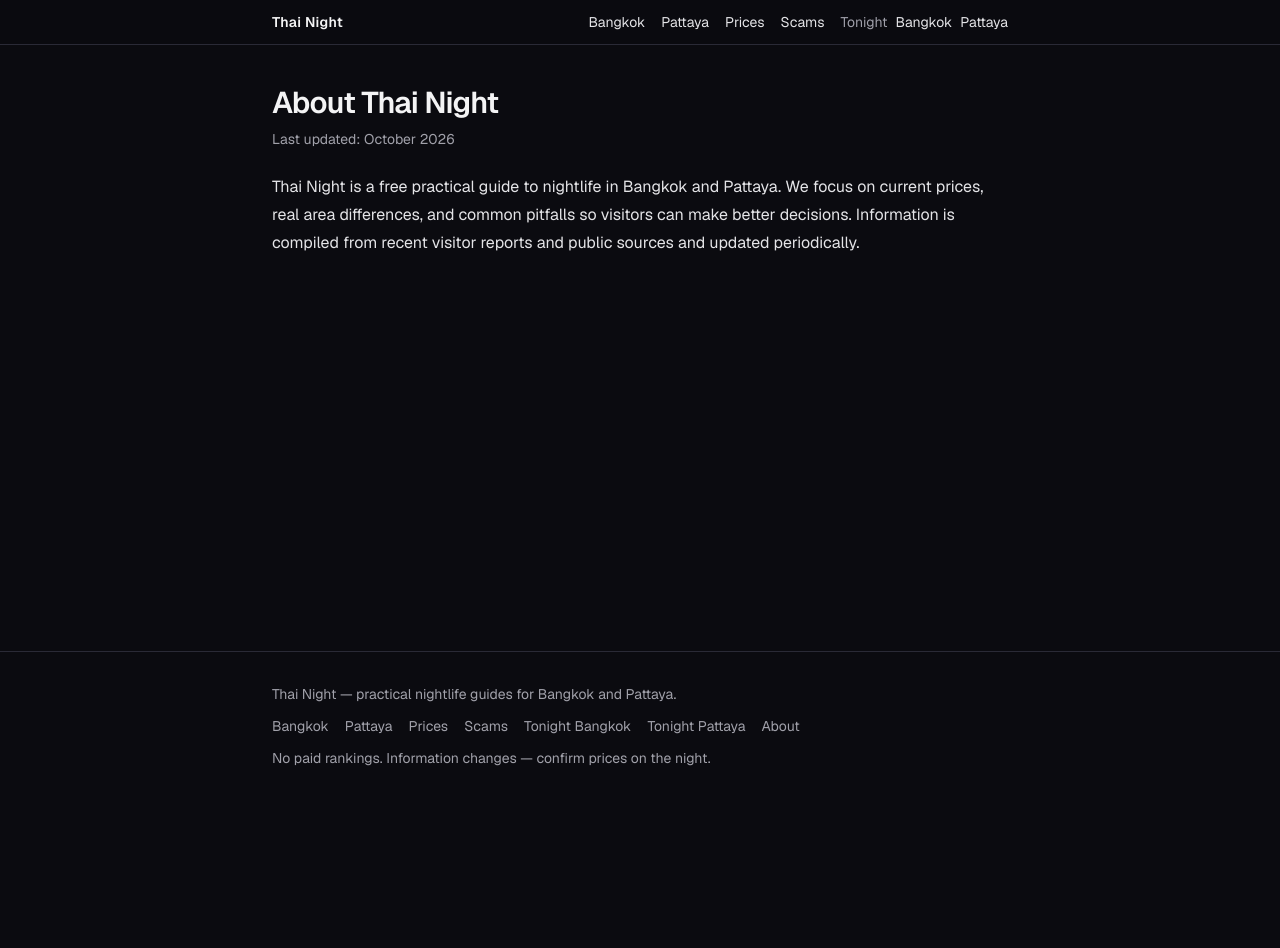
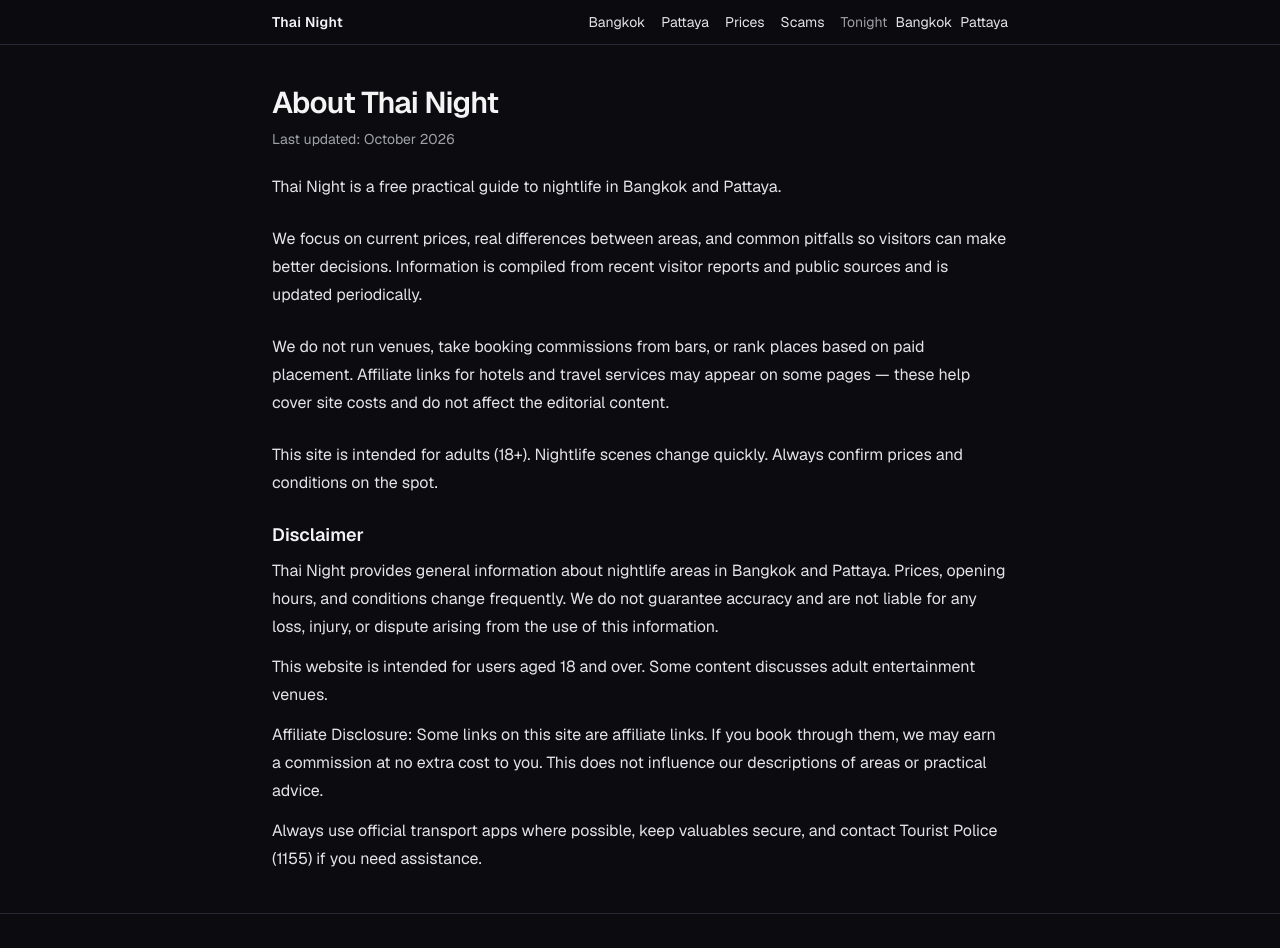
Before and after one commit to ouyowu/thainight-co, a Next.js app: page /about in a window 1280 px wide. Shown: the top 948 px of the page. Before the commit the page ends 800 px from the top, so only its background shows below. Built offline with nearby package versions, Linux system fonts and the light colour scheme.

Commit message:
Add exact About, Disclaimer, and footer legal copy

```diff
--- a/app/about/page.tsx
+++ b/app/about/page.tsx
@@ -1,3 +1,4 @@
+import { DisclaimerCopy } from "@/components/DisclaimerCopy";
 import { PageShell } from "@/components/PageShell";
 import { pageMeta } from "@/lib/seo";
 
@@ -10,12 +11,22 @@ export const metadata = pageMeta(
 export default function AboutPage() {
   return (
     <PageShell title="About Thai Night">
+      <p>Thai Night is a free practical guide to nightlife in Bangkok and Pattaya.</p>
       <p>
-        Thai Night is a free practical guide to nightlife in Bangkok and Pattaya. We focus on
-        current prices, real area differences, and common pitfalls so visitors can make better
-        decisions. Information is compiled from recent visitor reports and public sources and
-        updated periodically.
+        We focus on current prices, real differences between areas, and common pitfalls so visitors
+        can make better decisions. Information is compiled from recent visitor reports and public
+        sources and is updated periodically.
       </p>
+      <p>
+        We do not run venues, take booking commissions from bars, or rank places based on paid
+        placement. Affiliate links for hotels and travel services may appear on some pages — these
+        help cover site costs and do not affect the editorial content.
+      </p>
+      <p>
+        This site is intended for adults (18+). Nightlife scenes change quickly. Always confirm
+        prices and conditions on the spot.
+      </p>
+      <DisclaimerCopy />
     </PageShell>
   );
 }
--- /dev/null
+++ b/app/disclaimer/page.tsx
@@ -0,0 +1,17 @@
+import { DisclaimerCopy } from "@/components/DisclaimerCopy";
+import { PageShell } from "@/components/PageShell";
+import { pageMeta } from "@/lib/seo";
+
+export const metadata = pageMeta(
+  "Disclaimer",
+  "Thai Night provides general information about nightlife areas in Bangkok and Pattaya. Prices, opening hours, and conditions change frequently.",
+  "/disclaimer/",
+);
+
+export default function DisclaimerPage() {
+  return (
+    <PageShell title="Disclaimer" showUpdated={false}>
+      <DisclaimerCopy heading="none" />
+    </PageShell>
+  );
+}
--- /dev/null
+++ b/components/DisclaimerCopy.tsx
@@ -0,0 +1,31 @@
+type DisclaimerCopyProps = {
+  heading?: "h1" | "h2" | "none";
+};
+
+export function DisclaimerCopy({ heading = "h2" }: DisclaimerCopyProps) {
+  return (
+    <section>
+      {heading === "h2" ? (
+        <h2 className="text-lg font-semibold text-foreground">Disclaimer</h2>
+      ) : null}
+      <p className={heading === "h2" ? "mt-2" : undefined}>
+        Thai Night provides general information about nightlife areas in Bangkok and Pattaya.
+        Prices, opening hours, and conditions change frequently. We do not guarantee accuracy and
+        are not liable for any loss, injury, or dispute arising from the use of this information.
+      </p>
+      <p className="mt-3">
+        This website is intended for users aged 18 and over. Some content discusses adult
+        entertainment venues.
+      </p>
+      <p className="mt-3">
+        Affiliate Disclosure: Some links on this site are affiliate links. If you book through them,
+        we may earn a commission at no extra cost to you. This does not influence our descriptions
+        of areas or practical advice.
+      </p>
+      <p className="mt-3">
+        Always use official transport apps where possible, keep valuables secure, and contact
+        Tourist Police (1155) if you need assistance.
+      </p>
+    </section>
+  );
+}
--- a/components/Footer.tsx
+++ b/components/Footer.tsx
@@ -4,17 +4,37 @@ export function Footer() {
   return (
     <footer className="mt-auto border-t border-line">
       <div className="mx-auto flex max-w-3xl flex-col gap-3 px-4 py-8 text-sm text-muted">
-        <p>Thai Night — practical nightlife guides for Bangkok and Pattaya.</p>
         <p className="flex flex-wrap gap-x-4 gap-y-1">
-          <Link href="/bangkok/" className="hover:text-accent">Bangkok</Link>
-          <Link href="/pattaya/" className="hover:text-accent">Pattaya</Link>
-          <Link href="/prices/" className="hover:text-accent">Prices</Link>
-          <Link href="/scams/" className="hover:text-accent">Scams</Link>
-          <Link href="/bangkok/tonight/" className="hover:text-accent">Tonight Bangkok</Link>
-          <Link href="/pattaya/tonight/" className="hover:text-accent">Tonight Pattaya</Link>
-          <Link href="/about/" className="hover:text-accent">About</Link>
+          <Link href="/bangkok/" className="hover:text-accent">
+            Bangkok
+          </Link>
+          <Link href="/pattaya/" className="hover:text-accent">
+            Pattaya
+          </Link>
+          <Link href="/prices/" className="hover:text-accent">
+            Prices
+          </Link>
+          <Link href="/scams/" className="hover:text-accent">
+            Scams
+          </Link>
+          <Link href="/bangkok/tonight/" className="hover:text-accent">
+            Tonight Bangkok
+          </Link>
+          <Link href="/pattaya/tonight/" className="hover:text-accent">
+            Tonight Pattaya
+          </Link>
+          <Link href="/about/" className="hover:text-accent">
+            About
+          </Link>
+          <Link href="/disclaimer/" className="hover:text-accent">
+            Disclaimer
+          </Link>
         </p>
-        <p>No paid rankings. Information changes — confirm prices on the night.</p>
+        <p>
+          © Thai Night. For adults 18+. Information is for general guidance only and may change.
+          Confirm prices and conditions locally. We are not responsible for third-party venues or
+          services.
+        </p>
       </div>
     </footer>
   );
--- a/lib/site.ts
+++ b/lib/site.ts
@@ -36,4 +36,5 @@ export const routes = [
   "/prices/",
   "/safety/",
   "/about/",
+  "/disclaimer/",
 ] as const;
```
